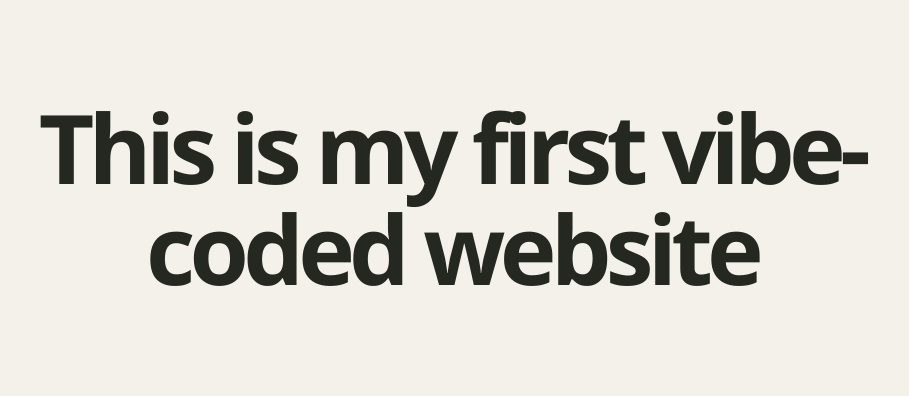
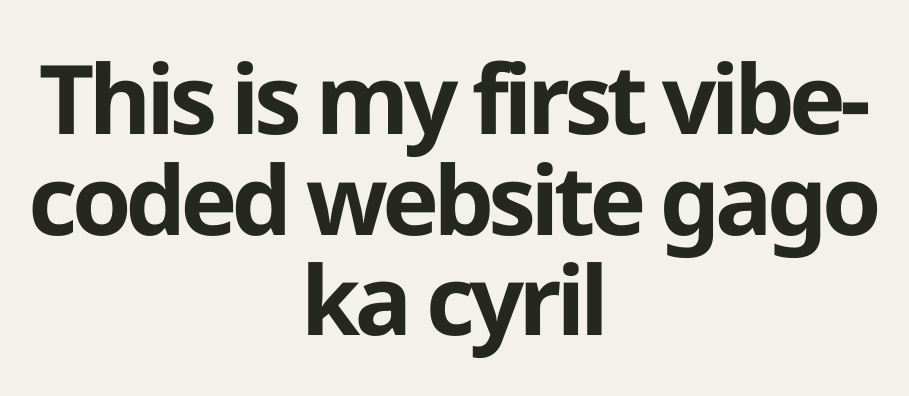
Before and after one commit to Lolominonanay/Justinfirstrepo, a plain HTML site: page index.html in a window 1280 px wide. Shown: the part 202-598 px from the top of the page, without its empty margins (188-1097 px from the left). Drawn offline with Linux system fonts and the light colour scheme.

Commit message:
first update

```diff
--- a/index.html
+++ b/index.html
@@ -9,7 +9,7 @@
   </head>
   <body>
     <main>
-      <h1>This is my first vibe-coded website</h1>
+      <h1>This is my first vibe-coded website gago ka cyril</h1>
     </main>
   </body>
 </html>
```
